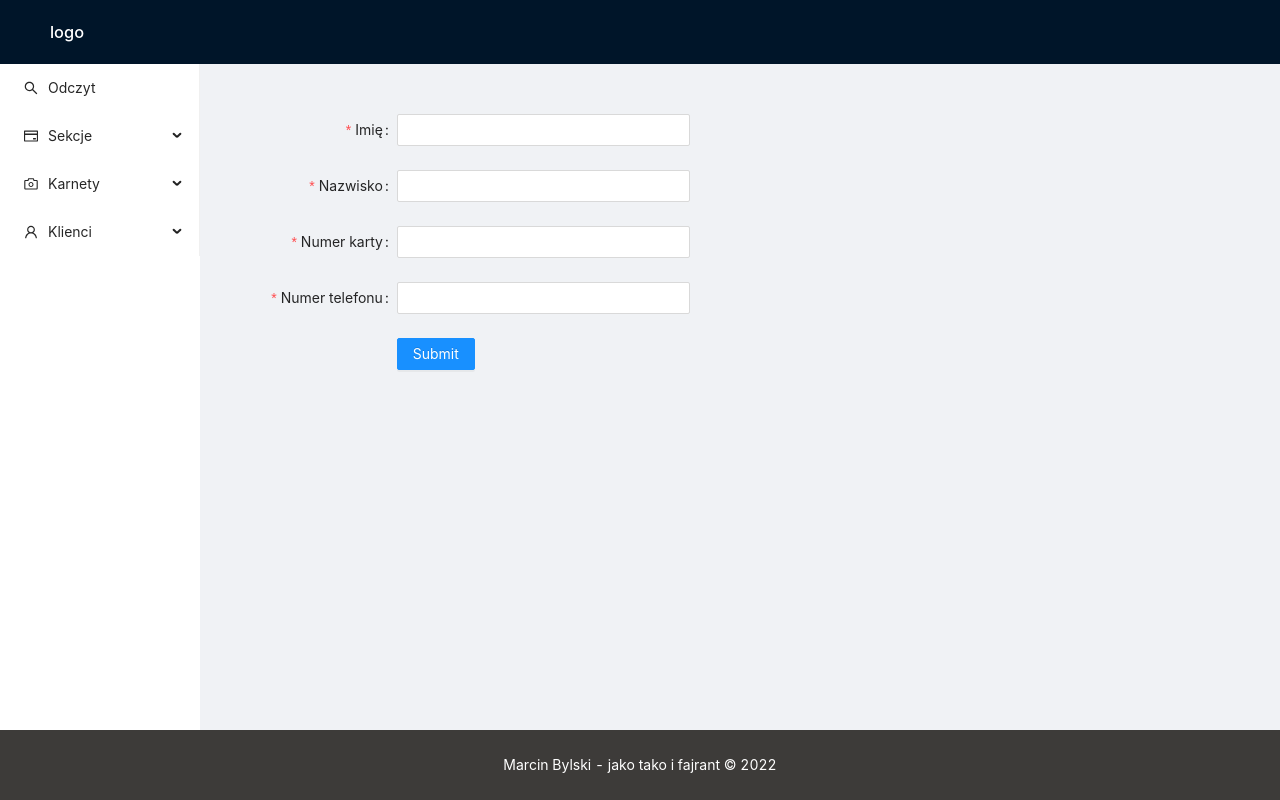
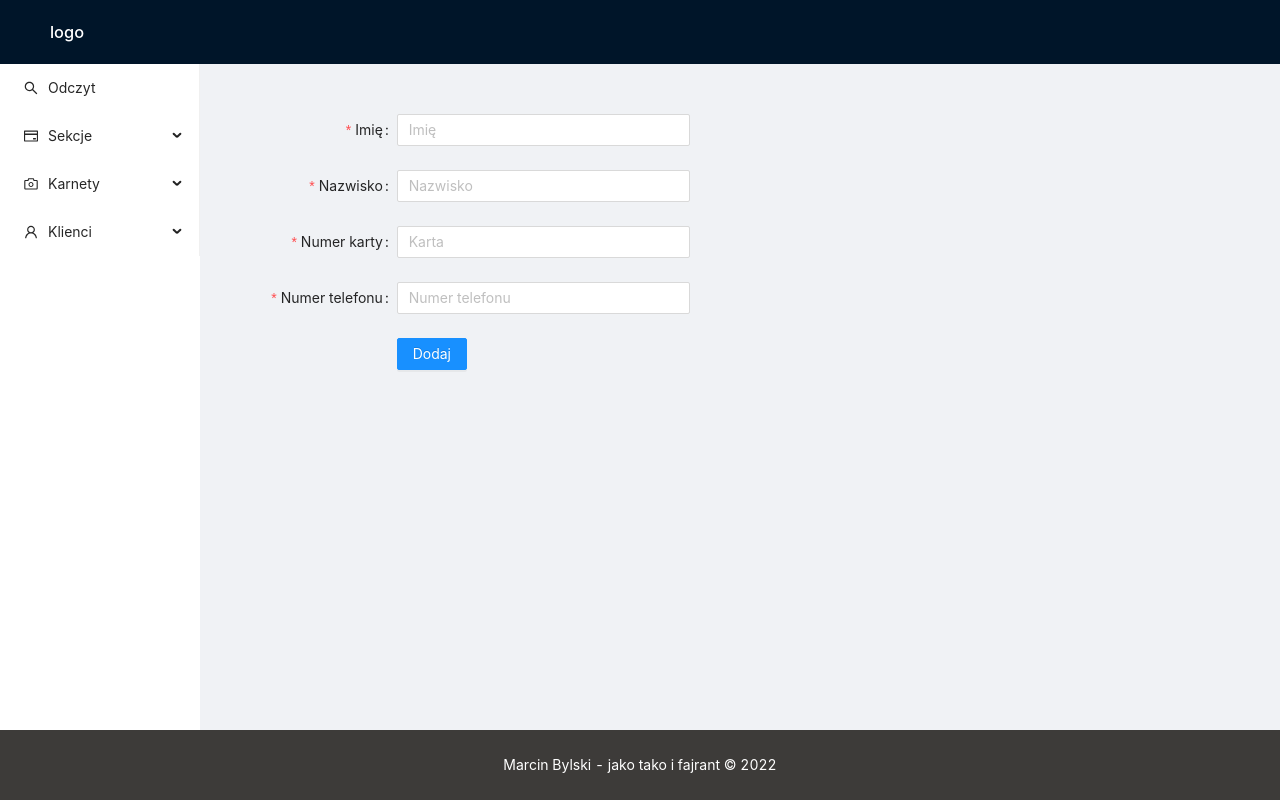
Before and after one commit to AndrewCarrot/ClimbingGymFront, a React (Create React App) app: page /new-climber in a window 1280 px wide. Shown: the top 800 px of the page. Built offline with nearby package versions, Linux system fonts and the light colour scheme.

Commit message:
sanitize inputs

```diff
--- a/src/components/AllClimbersComponent.js
+++ b/src/components/AllClimbersComponent.js
@@ -45,6 +45,9 @@ export default function AllClimbersComponent(){
             fetch(climbersRequest + `by-card-number?cardNumber=${values.cardNumber}`)
                 .then(res => res.json())
                 .then(data => setClimbers(data))
+        else if(values.phoneNumber) {
+            //TODO
+        }
         else
             fetch(climbersRequest + 'all')
                 .then(res => res.json())
@@ -161,15 +164,19 @@ export default function AllClimbersComponent(){
                 onFinish={onFinish}
             >
 
-                <Form.Item name="firstName"  style={{width:"200px"}}>
+                <Form.Item name="firstName"  style={{width:"150px"}}>
                     <Input placeholder="Imię" prefix={<SearchOutlined />} />
                 </Form.Item>
-                <Form.Item name="lastName" style={{width:"200px"}}>
+                <Form.Item name="lastName" style={{width:"150px"}}>
                     <Input placeholder="Nazwisko" prefix={<SearchOutlined />} />
                 </Form.Item>
-                <Form.Item name="cardNumber" style={{width:"200px"}}>
+                <Form.Item name="cardNumber" style={{width:"150px"}}>
                     <Input placeholder="Numer karty" prefix={<SearchOutlined />} />
                 </Form.Item>
+                <Form.Item name="phoneNumber" style={{width:"150px"}}>
+                    <Input placeholder="Numer telefonu" prefix={<SearchOutlined />} />
+                </Form.Item>
+
                 <Form.Item >
                     <Button
                         type="primary"
@@ -181,7 +188,7 @@ export default function AllClimbersComponent(){
                 </Form.Item>
             </Form>
 
-            <Table dataSource={dataSource} columns={columns} pagination={{ pageSize: 50 }} scroll={{ y: 400 }} />
+            <Table dataSource={dataSource} columns={columns} pagination={{ pageSize: 10 }} scroll={{ y: 600 }} />
         </div>
     )
 }
--- a/src/components/ClassPassComponent.js
+++ b/src/components/ClassPassComponent.js
@@ -216,7 +216,7 @@ export default function ClassPassComponent(props){
                         type={"primary"}
                         onClick={handleModalConfirm}
                     >
-                        Zapisz zmiany
+                        Przedłuż
                     </Button>
                 ]}
             >
--- a/src/components/ClimberProfileComponent.js
+++ b/src/components/ClimberProfileComponent.js
@@ -2,7 +2,7 @@ import {
     ContactsTwoTone, CreditCardOutlined,
     CreditCardTwoTone,
     PhoneOutlined,
-    PhoneTwoTone,
+    PhoneTwoTone, QuestionCircleOutlined,
     SnippetsTwoTone,
     UserOutlined
 } from "@ant-design/icons";
@@ -14,7 +14,7 @@ import {useEffect, useState} from "react";
 import AddPunchPassComponent from "./AddPunchPassComponent";
 import AddTimePassComponent from "./AddTimePassComponent";
 import AddClassPassComponent from "./AddClassPassComponent";
-import {Alert, Button, Input, Modal, message} from "antd";
+import {Alert, Button, Input, Modal, message, Popconfirm} from "antd";
 import TextArea from "antd/es/input/TextArea";
 
 
@@ -121,7 +121,22 @@ export default function ClimberProfileComponent(){
 
     const handleDataEdit = async () => {
 
-        if(dataEditValues.firstName !== "" && dataEditValues.lastName !== "" && dataEditValues.phoneNumber !== "" && dataEditValues.cardNumber !== "") {
+        if(dataEditValues.firstName === "" || dataEditValues.lastName === "" || dataEditValues.phoneNumber === "" || dataEditValues.cardNumber === ""){
+            setError({
+                err:true,
+                msg:"Wszystkie pola musza być wypelnione"
+            })
+        }else if(dataEditValues.cardNumber.length !== 10){
+            setError({
+                err: true,
+                msg:"Nieprawidłowa długość numeru karty"
+            })
+        }else if(isNaN(dataEditValues.cardNumber)){
+            setError({
+                err: true,
+                msg:"Numer karty zawiera niedozwolone znaki"
+            })
+        }else {
             const res = await fetch(`https://spider-system.herokuapp.com/climbers/update?climberId=${climber.id}`, {
                 method: 'PUT',
                 headers: {
@@ -151,11 +166,6 @@ export default function ClimberProfileComponent(){
                     msg: "Coś poszło nie tak"
                 })
             }
-        }else {
-            setError({
-                err:true,
-                msg:"Wszystkie pola musza być wypelnione"
-            })
         }
     }
 
@@ -200,16 +210,27 @@ export default function ClimberProfileComponent(){
                             paddingTop:8
                         }}
                     >/</p>
+                    <Popconfirm
+                        title="Jesteś pewny?"
+                        onConfirm={handleDeleteNote}
+                        icon={
+                            <QuestionCircleOutlined
+                                style={{
+                                    color: 'red',
+                                }}
+                            />
+                        }
+                    >
                         <a
                             style={{
                                 fontWeight:"bold",
                                 fontSize:16,
                                 paddingBottom:8
                             }}
-                        onClick={handleDeleteNote}
                         >
                             Usuń notatkę
                         </a>
+                    </Popconfirm>
                     <Modal
                         className="note--modal"
                         title="Notatka"
@@ -258,6 +279,9 @@ export default function ClimberProfileComponent(){
             >
                 Edytuj dane
             </Button>
+
+
+            {/* Modal edycji danych */}
             <Modal
                 bodyStyle={{display:"flex", flexDirection:"horizontal", height:"120px"}}
                 title="Edycja danych"
--- a/src/components/NewClimberComponent.js
+++ b/src/components/NewClimberComponent.js
@@ -6,6 +6,9 @@ export default function NewClimberComponent(){
     const navigate = useNavigate()
 
     const onFinish = async(values) =>{
+
+        const {firstName, lastName, cardNumber, phoneNumber} = values
+
        const response = await fetch(`https://spider-system.herokuapp.com/climbers/create`, {
             method: 'POST',
             headers: {
@@ -13,13 +16,12 @@ export default function NewClimberComponent(){
                 'Content-Type': 'application/json'
             },
             body: JSON.stringify({
-                cardNumber: values.cardNumber,
-                firstName: values.firstName,
-                lastName: values.lastName,
-                phoneNumber: values.phoneNumber
+                cardNumber: cardNumber,
+                firstName: firstName,
+                lastName: lastName,
+                phoneNumber: phoneNumber
             })
         });
-
        if (response.ok){
 
            navigate('/climber-profile', {state: values.cardNumber});
@@ -57,7 +59,7 @@ export default function NewClimberComponent(){
                         },
                     ]}
                 >
-                    <Input />
+                    <Input placeholder="Imię" />
                 </Form.Item>
 
                 <Form.Item
@@ -70,7 +72,7 @@ export default function NewClimberComponent(){
                         },
                     ]}
                 >
-                    <Input />
+                    <Input placeholder="Nazwisko"/>
                 </Form.Item>
 
                 <Form.Item
@@ -80,12 +82,21 @@ export default function NewClimberComponent(){
                         {
                             required: true,
                             message: "Wprowadź kartę!"
-                        }
+                        },
+                        ({getFieldValue})=>({
+                            validator(_,value){
+                                // console.log(getFieldValue('lastName'))
+                                if(value.length !== 10)
+                                    return Promise.reject('Nieprawidłowa długość numeru karty')
+                                else if(isNaN(value))
+                                    return Promise.reject('Numer karty zawiera niedozwolone znaki')
+                                return Promise.resolve()
+                            }
+                        })
                     ]}
                 >
-                    <Input/>
+                    <Input placeholder="Karta"/>
                 </Form.Item>
-
                 <Form.Item
                     label="Numer telefonu"
                     name="phoneNumber"
@@ -96,7 +107,7 @@ export default function NewClimberComponent(){
                         }
                     ]}
                 >
-                    <Input/>
+                    <Input placeholder="Numer telefonu"/>
                 </Form.Item>
 
                 <Form.Item
@@ -106,7 +117,7 @@ export default function NewClimberComponent(){
                     }}
                 >
                     <Button type="primary" htmlType="submit">
-                        Submit
+                        Dodaj
                     </Button>
                 </Form.Item>
             </Form>
--- a/src/components/TimePassComponent.js
+++ b/src/components/TimePassComponent.js
@@ -168,7 +168,7 @@ export default function TimePassComponent(props){
                         type={"primary"}
                         onClick={handleModalConfirm}
                     >
-                        Zapisz zmiany
+                        Przedłuż
                     </Button>
                 ]}
             >
```
Lines whose indentation alone changed are shown as unchanged.
